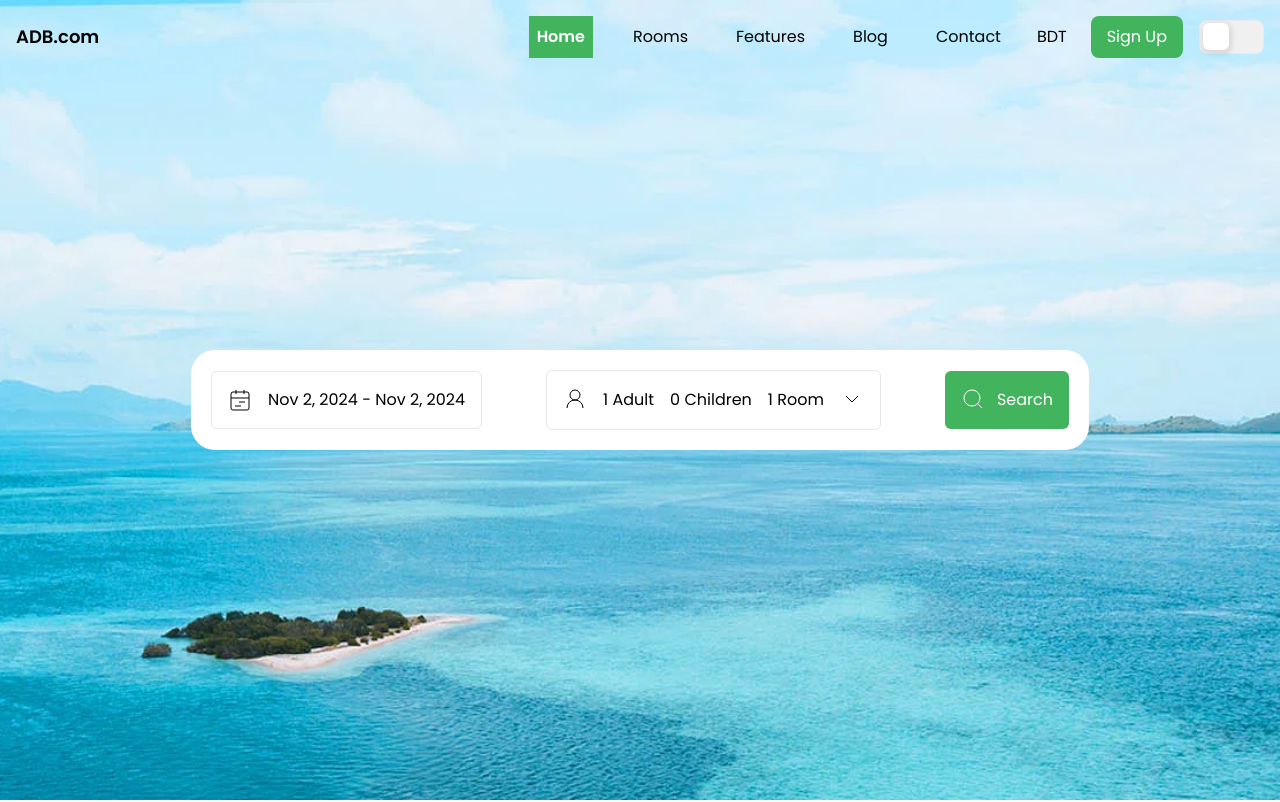
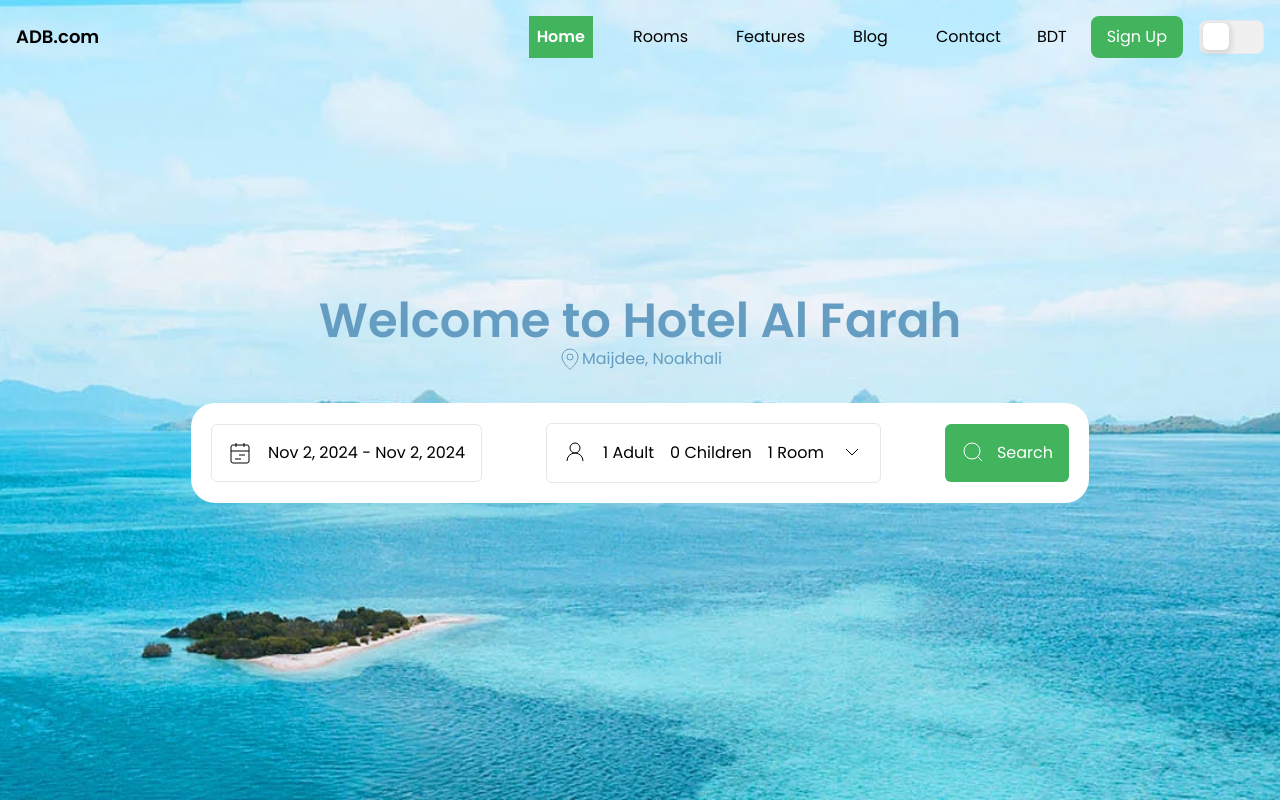
Before and after one commit to tanvir-hossen49/hotel_management_client, a React (Vite) app: page / in a window 1280 px wide. Shown: the top 802 px of the page. Built offline with nearby package versions, Linux system fonts and the light colour scheme.

Commit message:
added lazy loading and animation

```diff
--- a/src/Page/Home/Banner.jsx
+++ b/src/Page/Home/Banner.jsx
@@ -1,6 +1,16 @@
-import { CheckAvailability } from "../../components/index";
+import { lazy, Suspense, useEffect, useState } from "react";
+import { Icon, Loader } from "../../components/index";
+const CheckAvailability = lazy(() =>
+  import("../../components/CheckAvailability/CheckAvailability")
+);
 
 const Banner = () => {
+  const [isVisible, setIsVisible] = useState(false);
+
+  useEffect(() => {
+    setIsVisible(true);
+  }, []);
+
   return (
     <div
       style={{
@@ -9,9 +19,23 @@ const Banner = () => {
         backgroundPosition: "center",
         height: "100vh",
       }}
-      className="flex justify-center items-center container"
+      className="flex flex-col justify-center items-center container"
     >
-      <CheckAvailability />
+      <div
+        className={`mb-8 text-[#649dc1] transition-all duration-700 ease-out transform ${
+          isVisible ? "opacity-100 translate-y-0" : "opacity-0 translate-y-5"
+        }`}
+      >
+        <h1 className="text-5xl font-semibold">Welcome to Hotel Al Farah</h1>
+        <p className="flex justify-center text-base text-center mt-[2px]">
+          <Icon name="location" />
+          Maijdee, Noakhali
+        </p>
+      </div>
+
+      <Suspense fallback={<Loader />}>
+        <CheckAvailability />
+      </Suspense>
     </div>
   );
 };
--- a/src/Page/Home/Home.jsx
+++ b/src/Page/Home/Home.jsx
@@ -1,10 +1,13 @@
-import React from "react";
-import Banner from "./Banner";
+import React, { lazy, Suspense } from "react";
+import { Loader } from "../../components/index";
+const Banner = lazy(() => import("./Banner"));
 
 const Home = () => {
   return (
     <div className="">
-      <Banner />
+      <Suspense fallback={<Loader />}>
+        <Banner />
+      </Suspense>
 
       <div>
         Lorem ipsum dolor sit amet consectetur adipisicing elit. Libero, saepe
--- a/src/Page/Login/Login.jsx
+++ b/src/Page/Login/Login.jsx
@@ -1,5 +1,5 @@
 import { Link } from "react-router-dom";
-import { Login as LoginComponent } from "../../components";
+import { Login as LoginComponent } from "../../components/";
 
 const Login = () => {
   return (
--- a/src/Page/Signup/Signup.jsx
+++ b/src/Page/Signup/Signup.jsx
@@ -1,5 +1,5 @@
 import { Link } from "react-router-dom";
-import { Signup as SignupComponent } from "../../components";
+import { Signup as SignupComponent } from "../../components/";
 
 const Signup = () => {
   return (
--- a/src/components/CheckAvailability/GuestCounter.jsx
+++ b/src/components/CheckAvailability/GuestCounter.jsx
@@ -29,7 +29,7 @@ const GuestCounter = ({
   };
 
   return (
-    <div className="absolute bg-white mt-8 border border-1 rounded-lg p-4">
+    <div className="absolute bg-white mt-8 border border-1 rounded-lg p-4 select-none">
       <div>
         <span className="block font-medium text-gray-700">Adults</span>
         <div className="flex items-center mt-2">
--- a/src/components/Icon/Icon.jsx
+++ b/src/components/Icon/Icon.jsx
@@ -44,6 +44,18 @@ const Icon = ({ name, size = 24, fill = "none", stroke = "currentColor" }) => {
         <path d="m21 21-4.3-4.3" />
       </svg>
     ),
+    location: (
+      <svg
+        width={size}
+        height={size}
+        fill={fill}
+        stroke={stroke}
+        viewBox="0 0 24 24"
+      >
+        <path d="M20 10c0 4.993-5.539 10.193-7.399 11.799a1 1 0 0 1-1.202 0C9.539 20.193 4 14.993 4 10a8 8 0 0 1 16 0" />
+        <circle cx="12" cy="10" r="3" />
+      </svg>
+    ),
     downArrow: (
       <svg
         width={size}
--- /dev/null
+++ b/src/components/Loader.jsx
@@ -0,0 +1,11 @@
+const Loader = () => {
+  return (
+    <div className="flex justify-center items-center h-screen">
+      <div className="w-7 h-7 animate-[ping_2s_linear_infinite] rounded-full border-2 border-[#3b9df8] flex items-center justify-center">
+        <div className="w-5 h-5 animate-[ping_2s_linear_3s_infinite] rounded-full border-2 border-[#3b9df8]"></div>
+      </div>
+    </div>
+  );
+};
+
+export default Loader;
--- a/src/layout/MainLayout.jsx
+++ b/src/layout/MainLayout.jsx
@@ -1,5 +1,4 @@
-import React from "react";
-import { Navbar } from "../components/index.js";
+import Navbar from "../components/Navbar/Navbar";
 import { Outlet } from "react-router-dom";
 
 const MainLayout = () => {
--- a/src/routes/router.jsx
+++ b/src/routes/router.jsx
@@ -1,30 +1,76 @@
+import { lazy, Suspense } from "react";
 import { createBrowserRouter } from "react-router-dom";
+
 import MainLayout from "../layout/MainLayout";
-import Home from "../Page/Home/Home";
-import Login from "../Page/Login/Login";
-import Signup from "../Page/Signup/Signup";
-import Rooms from "../Page/Rooms/Rooms";
-import Features from "../Page/Features/Features";
-import Blog from "../Page/Blog/Blog";
-import Contact from "../Page/Contact/Contact";
+import { Loader } from "../components/index";
+const Login = lazy(() => import("../Page/Login/Login"));
+const Signup = lazy(() => import("../Page/Signup/Signup"));
+const Rooms = lazy(() => import("../Page/Rooms/Rooms"));
+const Features = lazy(() => import("../Page/Features/Features"));
+const Blog = lazy(() => import("../Page/Blog/Blog"));
+const Contact = lazy(() => import("../Page/Contact/Contact"));
+const Home = lazy(() => import("../Page/Home/Home"));
 
 export const router = createBrowserRouter([
   {
     path: "/",
     element: <MainLayout />,
     children: [
-      { path: "/", element: <Home /> },
-      { path: "/rooms", element: <Rooms /> },
-      { path: "/features", element: <Features /> },
-      { path: "/blog", element: <Blog /> },
-      { path: "/contact", element: <Contact /> },
+      {
+        path: "/",
+        element: (
+          <Suspense fallback={<Loader />}>
+            <Home />
+          </Suspense>
+        ),
+      },
+      {
+        path: "/rooms",
+        element: (
+          <Suspense fallback={<Loader />}>
+            <Rooms />
+          </Suspense>
+        ),
+      },
+      {
+        path: "/features",
+        element: (
+          <Suspense fallback={<Loader />}>
+            <Features />
+          </Suspense>
+        ),
+      },
+      {
+        path: "/blog",
+        element: (
+          <Suspense fallback={<Loader />}>
+            <Blog />
+          </Suspense>
+        ),
+      },
+      {
+        path: "/contact",
+        element: (
+          <Suspense fallback={<Loader />}>
+            <Contact />
+          </Suspense>
+        ),
+      },
       {
         path: "login",
-        element: <Login />,
+        element: (
+          <Suspense fallback={<Loader />}>
+            <Login />
+          </Suspense>
+        ),
       },
       {
         path: "signup",
-        element: <Signup />,
+        element: (
+          <Suspense fallback={<Loader />}>
+            <Signup />
+          </Suspense>
+        ),
       },
     ],
   },
```
Also changed, not shown: src/components/index.js (+2 -8 lines).
